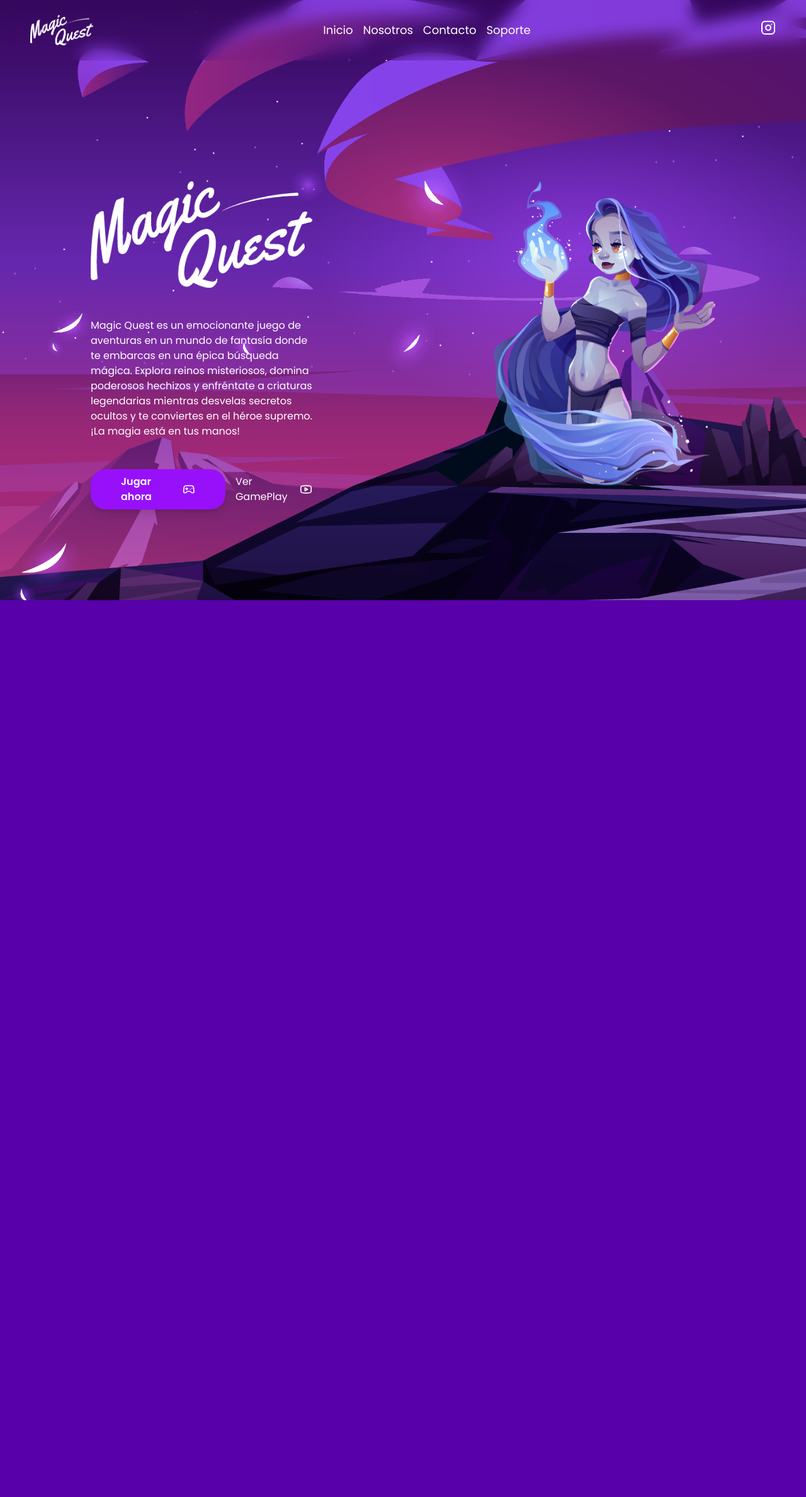
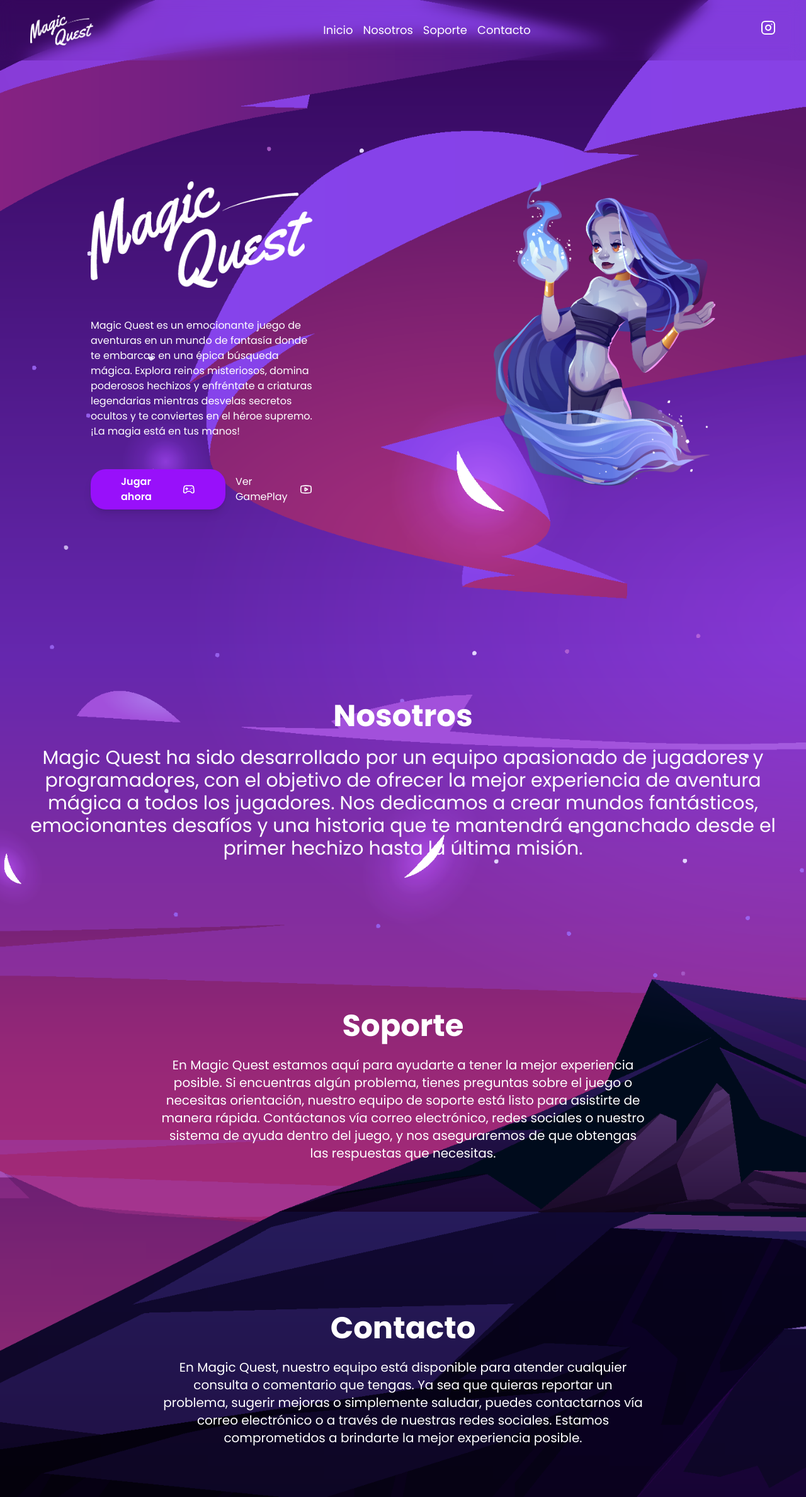
Before and after one commit to DylanA0110/landing-react, a React (Vite) app: page / in a window 1280 px wide. Shown: the whole page at 63% size. Before the commit the page ends 953 px from the top, so only its background shows below. Built offline with nearby package versions, Linux system fonts and the light colour scheme.

Commit message:
Adding animations for us, contact, and support

```diff
--- a/src/App.tsx
+++ b/src/App.tsx
@@ -1,6 +1,9 @@
 import { NavBar } from "./components/NavBar/NavBar";
 import { Hero } from "./components/Hero/Hero";
 import Fondo from "@/assets/Fondo.png";
+import { About } from "./components/pages/About";
+import { Support } from "./components/pages/Support";
+import { Contact } from './components/pages/Contact';
 
 function App() {
   const bgImagen: React.CSSProperties = {
@@ -14,7 +17,18 @@ function App() {
   return (
     <div style={bgImagen} className="overflow-hidden min-h-screen">
       <NavBar />
-      <Hero />
+      <section id="home">
+        <Hero />
+      </section>
+      <section id="about" className="pt-20">
+        <About />
+      </section>
+      <section id="support" className="pt-20">
+        <Support />
+      </section>
+      <section id="contact" className="pt-20">
+        <Contact />
+      </section>
     </div>
   );
 }
--- a/src/components/NavBar/NavBar.tsx
+++ b/src/components/NavBar/NavBar.tsx
@@ -10,26 +10,10 @@ interface NavBarLinks {
 }
 
 const navBarLinks: NavBarLinks[] = [
-  {
-    id: 1,
-    title: "Inicio",
-    link: "/",
-  },
-  {
-    id: 2,
-    title: "Nosotros",
-    link: "#",
-  },
-  {
-    id: 3,
-    title: "Contacto",
-    link: "#",
-  },
-  {
-    id: 4,
-    title: "Soporte",
-    link: "#",
-  },
+  { id: 1, title: "Inicio", link: "#home" },
+  { id: 2, title: "Nosotros", link: "#about" },
+  { id: 3, title: "Soporte", link: "#support" },
+  { id: 4, title: "Contacto", link: "#contact" },
 ];
 
 const navBarRedes: NavBarLinks[] = [
--- /dev/null
+++ b/src/components/pages/About.tsx
@@ -0,0 +1,35 @@
+"use client";
+import { motion, useInView } from "framer-motion";
+import * as React from "react";
+import { blurIn } from "../../utility/animation";
+
+export const About = () => {
+  const ref = React.useRef(null);
+  const isInView = useInView(ref, { once: false, margin: "-100px" });
+
+  return (
+    <section id="about" className="py-20 text-white">
+      <div className="container mx-auto px-4 text-center" ref={ref}>
+        <motion.h2
+          initial={blurIn(0).initial}
+          animate={isInView ? blurIn(0).animate : {}}
+          className="text-5xl font-bold mb-6"
+        >
+          Nosotros
+        </motion.h2>
+
+        <motion.p
+          initial={blurIn(0).initial}
+          animate={isInView ? blurIn(0).animate : {}}
+          className="text-xl sm:text-2xl md:text-3xl mt-6"
+        >
+          Magic Quest ha sido desarrollado por un equipo apasionado de jugadores
+          y programadores, con el objetivo de ofrecer la mejor experiencia de
+          aventura mágica a todos los jugadores. Nos dedicamos a crear mundos
+          fantásticos, emocionantes desafíos y una historia que te mantendrá
+          enganchado desde el primer hechizo hasta la última misión.
+        </motion.p>
+      </div>
+    </section>
+  );
+};
--- /dev/null
+++ b/src/components/pages/Contact.tsx
@@ -0,0 +1,34 @@
+'use client';
+import { motion, useInView } from 'framer-motion';
+import * as React from 'react';
+import { blurIn } from '../../utility/animation';
+
+
+export const Contact = () => {
+  const ref = React.useRef<HTMLDivElement>(null);
+  const isInView = useInView(ref, { once: true });
+
+  return (
+    <section id="contact" className="py-20 text-white">
+      <div ref={ref} className="container mx-auto px-4 text-center">
+        <motion.h2
+          initial={blurIn(0).initial}
+          animate={isInView ? blurIn(0).animate : {}}
+          className="text-3xl sm:text-5xl font-bold mb-6"
+        >
+          Contacto
+        </motion.h2>
+        <motion.p
+          initial={blurIn(0.2).initial}
+          animate={isInView ? blurIn(0.2).animate : {}}
+          className="text-lg sm:text-xl max-w-3xl mx-auto"
+        >
+          En Magic Quest, nuestro equipo está disponible para atender cualquier consulta o comentario que tengas.
+          Ya sea que quieras reportar un problema, sugerir mejoras o simplemente saludar,
+          puedes contactarnos vía correo electrónico o a través de nuestras redes sociales.
+          Estamos comprometidos a brindarte la mejor experiencia posible.
+        </motion.p>
+      </div>
+    </section>
+  );
+};
--- /dev/null
+++ b/src/components/pages/Support.tsx
@@ -0,0 +1,35 @@
+"use client";
+import { motion, useInView } from "framer-motion";
+import * as React from "react";
+import { blurIn } from "../../utility/animation";
+
+export const Support = () => {
+  const ref = React.useRef<HTMLDivElement>(null);
+  const isInView = useInView(ref, { once: false, margin: "-100px" });
+
+  return (
+    <section id="support" className="py-20 text-white">
+      <div ref={ref} className="container mx-auto px-4 text-center">
+        <motion.h2
+          initial={blurIn(0).initial}
+          animate={isInView ? blurIn(0).animate : {}}
+          className="text-3xl sm:text-5xl font-bold mb-6"
+        >
+          Soporte
+        </motion.h2>
+        <motion.p
+          initial={blurIn(0).initial}
+          animate={isInView ? blurIn(0).animate : {}}
+          className="text-lg sm:text-xl max-w-3xl mx-auto"
+        >
+          En Magic Quest estamos aquí para ayudarte a tener la mejor experiencia
+          posible. Si encuentras algún problema, tienes preguntas sobre el juego
+          o necesitas orientación, nuestro equipo de soporte está listo para
+          asistirte de manera rápida. Contáctanos vía correo electrónico, redes
+          sociales o nuestro sistema de ayuda dentro del juego, y nos
+          aseguraremos de que obtengas las respuestas que necesitas.
+        </motion.p>
+      </div>
+    </section>
+  );
+};
--- a/src/utility/animation.ts
+++ b/src/utility/animation.ts
@@ -31,3 +31,10 @@ export const slipeInFrom = (delay:number, direction:string='left')=>{
         }
     }
 }
+
+export const blurIn = (delay: number = 0) => {
+  return {
+    initial: { filter: 'blur(20px)', opacity: 0 },
+    animate: { filter: 'blur(0px)', opacity: 1, transition: { duration: 1.2, delay } },
+  };
+};
```
